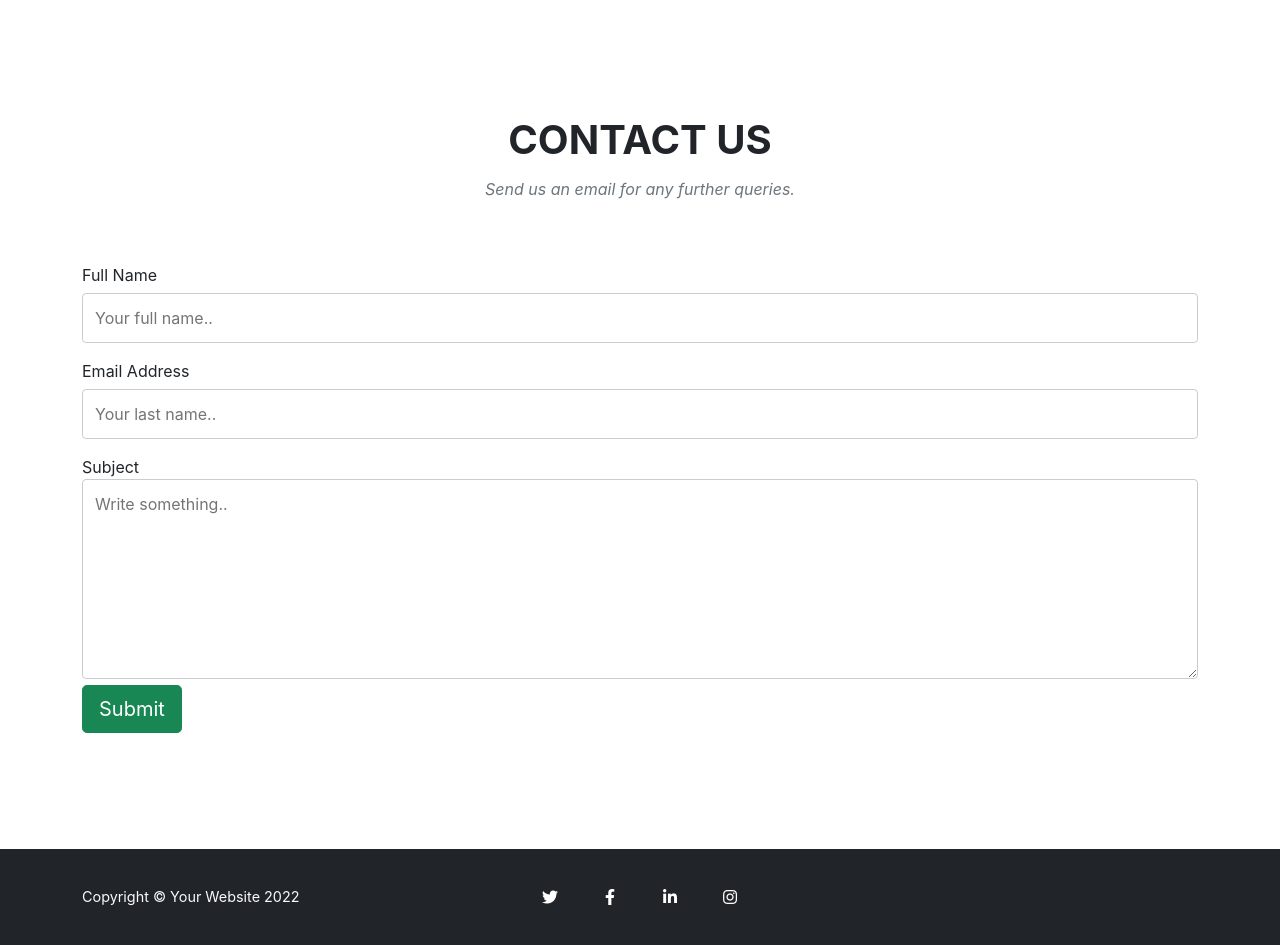
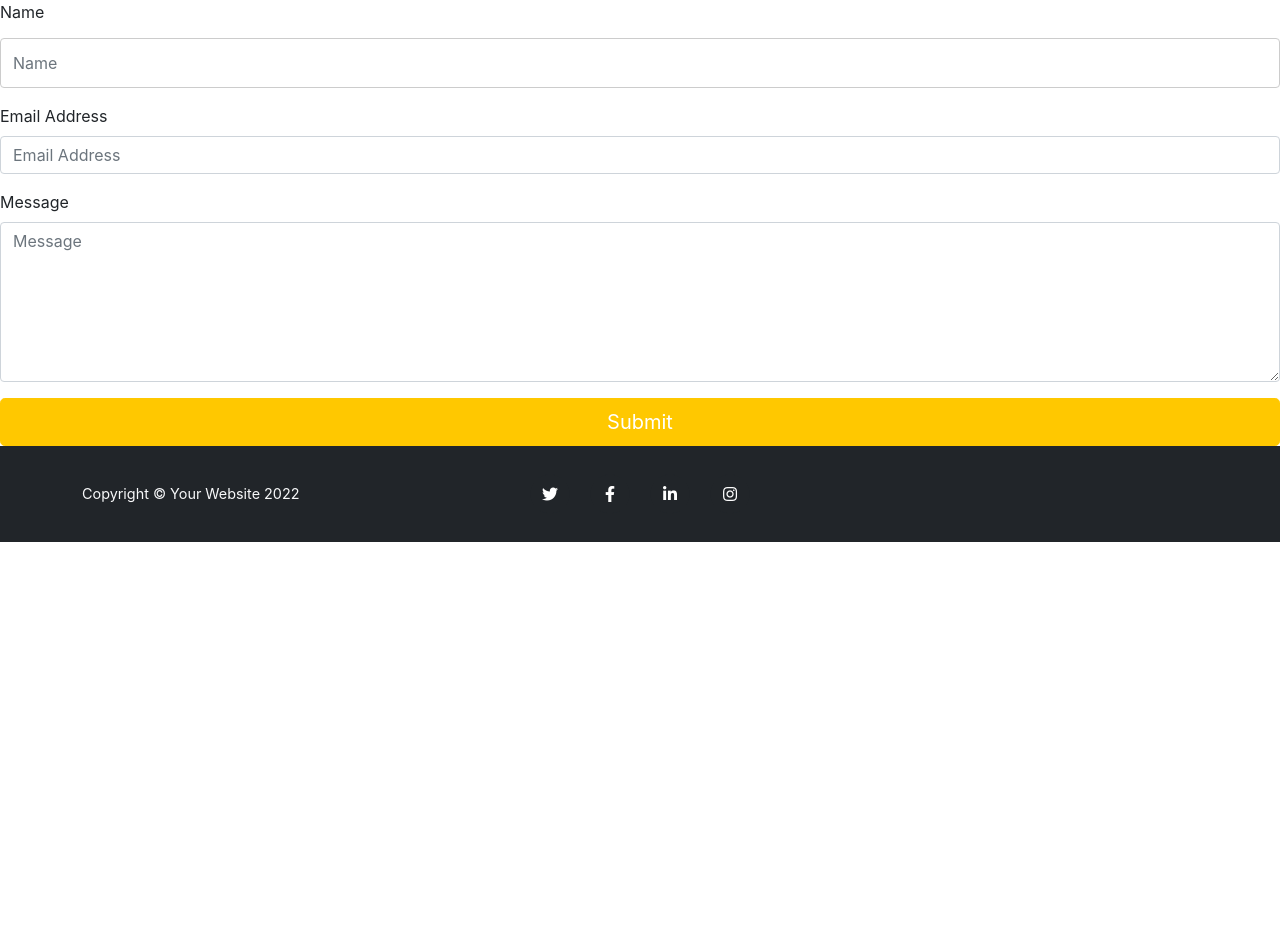
Before and after one commit to Deepak9912/django-travel-blog, a Django app: page /contact/ in a window 1280 px wide. Shown: the part 134-1079 px from the top of the page. After the commit the page ends 676 px from the top, so only its background shows below. Run offline with Django 3.2, Linux system fonts and the light colour scheme; parts of the project's set-up code (start-up, migrations or seed data) failed here and were passed over; some libraries are stand-ins or nearby versions.

Commit message:
update url and view for contact form

```diff
--- a/templates/contact.html
+++ b/templates/contact.html
@@ -7,30 +7,34 @@
 
 {% block content %}
 
-<section class="page-section" id="contactus">
-    <div class="container">
-        <div class="text-center">
-            <h2 class="section-heading text-uppercase">Contact Us</h2>
-            <h3 class="section-subheading text-muted">Send us an email for any further queries.</h3>
-        </div>
+<form id="contactForm">
 
-        <form action="{% url 'contact' %}" onsubmit="return sendEmail(this);">
+    <!-- Name input -->
+    <div class="mb-3">
+      <label class="form-label" for="name">Name</label>
+      <input class="form-control" id="name" type="text" placeholder="Name" />
+    </div>
 
-            {% csrf_token %}
-            <label for="name">Full Name</label>
-            <input type="text" id="name" name="name" placeholder="Your full name..">
+    <!-- Email address input -->
+    <div class="mb-3">
+      <label class="form-label" for="emailAddress">Email Address</label>
+      <input class="form-control" id="emailAddress" type="email" placeholder="Email Address" />
+    </div>
 
-            <label for="email">Email Address</label>
-            <input type="text" id="email" name="email" placeholder="Your last name..">
+    <!-- Message input -->
+    <div class="mb-3">
+      <label class="form-label" for="message">Message</label>
+      <textarea class="form-control" id="message" type="text" placeholder="Message" style="height: 10rem;"></textarea>
+    </div>
 
-            <label for="subject">Subject</label>
-            <textarea id="subject" name="subject" placeholder="Write something.." style="height:200px"></textarea>
+    <!-- Form submit button -->
+    <div class="d-grid">
+      <button class="btn btn-primary btn-lg" type="submit">Submit</button>
+    </div>
 
-            <button type="submit" class="btn btn-success text-center btn-lg">Submit</button>
+  </form>
 
-        </form>
-    </div>
-</section>
+</div>
 
 {% endblock content %}
 
```
